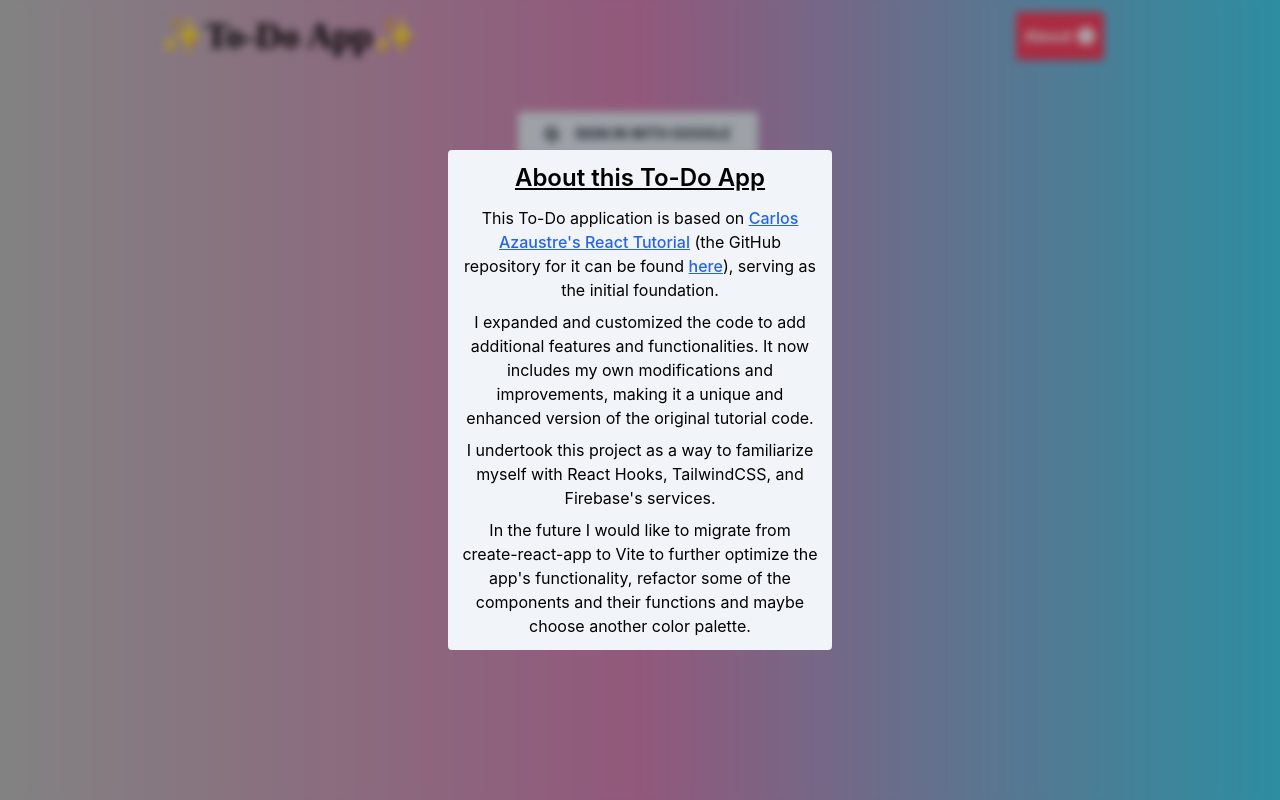
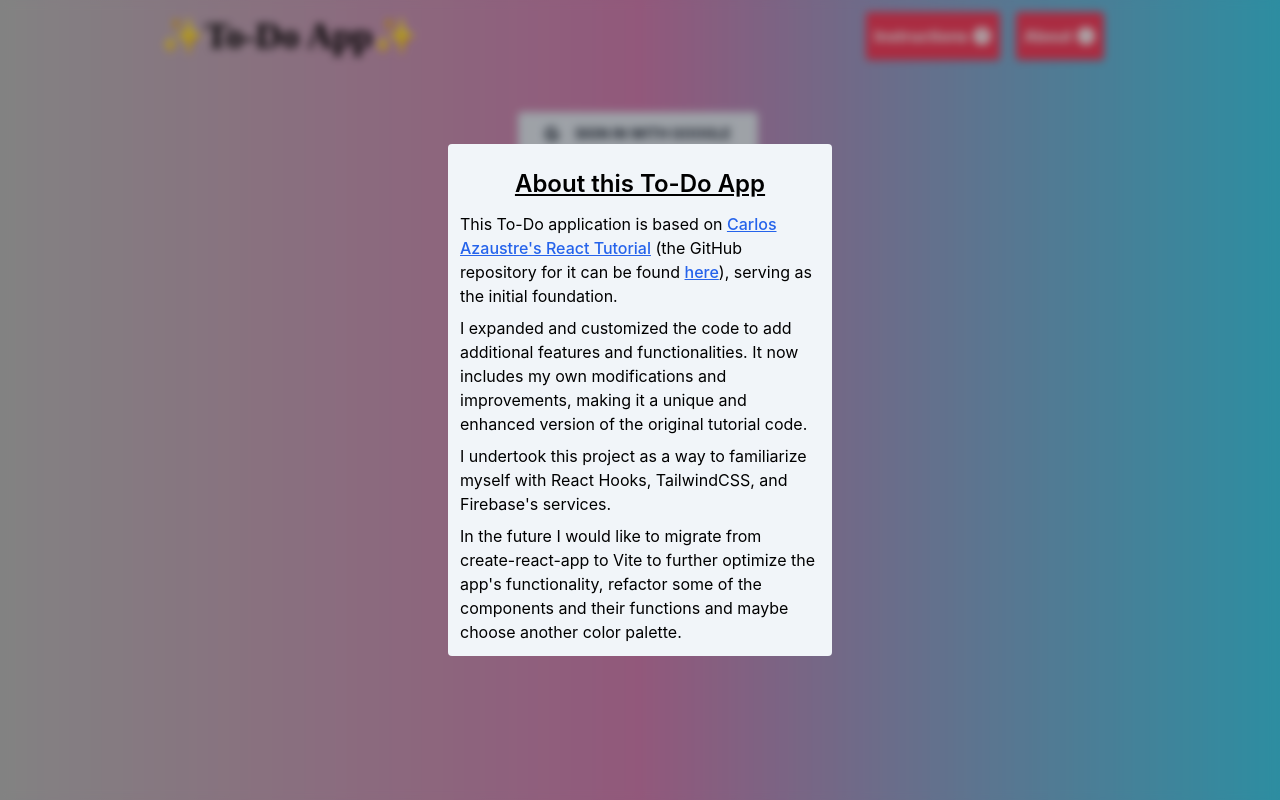
Before and after one commit to fanpug/react-todo-app, a React (Create React App) app: page / in a window 1280 px wide. Both pictures are taken after a click on the button "About". Built offline with nearby package versions, Linux system fonts and the light colour scheme; no server answers.

Commit message:
Create instructions modal and add it to navbar, change index description

```diff
--- a/public/index.html
+++ b/public/index.html
@@ -7,7 +7,7 @@
     <meta name="theme-color" content="#000000" />
     <meta
       name="description"
-      content="To-do app created using create-react-app"
+      content="To-Do app made by Humberto Navarro"
     />
     <!--
       manifest.json provides metadata used when your web app is installed on a
--- a/src/components/AboutModal.jsx
+++ b/src/components/AboutModal.jsx
@@ -19,7 +19,7 @@ export default function AboutModal() {
 
   return (
     <>
-        <button onClick={toggleModal} className='mt-1 w-full block px-2 py-3 font-bold text-slate-50 rounded sm:shadow hover:shadow-md bg-rose-500 hover:bg-fuchsia-600 active:bg-fuchsia-700 hover:text-white sm:mt-0 sm:mx-4 ease-linear transition-all duration-150'>About<AiFillInfoCircle className='inline ml-1 -translate-y-0.5 h-5 w-5' /></button>
+        <button onClick={toggleModal} className='mt-1 w-full block px-2 py-3 font-bold text-slate-50 rounded sm:shadow hover:shadow-md bg-rose-500 hover:bg-fuchsia-600 active:bg-fuchsia-700 hover:text-white sm:w-fit sm:mt-0 sm:mx-4 ease-linear transition-all duration-150'>About<AiFillInfoCircle className='inline ml-1 -translate-y-0.5 h-5 w-5' /></button>
 
       {!showModal ?
         null
@@ -27,8 +27,8 @@ export default function AboutModal() {
       :
 
         <div id='container' onClick={handleOnClose} className='fixed inset-0 flex justify-center items-center bg-black bg-opacity-30 backdrop-blur-sm z-50'>
-          <div className='bg-slate-100 p-3 rounded max-w-sm'>
-            <h2 className='font-semibold text-2xl underline mb-3'>About this To-Do App</h2>
+          <div className='bg-slate-100 p-3 rounded max-w-sm text-left'>
+            <h2 className='font-semibold text-2xl underline my-3 text-center'>About this To-Do App</h2>
             <p>
               This To-Do application is based on <a className='font-medium text-blue-600 underline hover:no-underline' href='https://youtu.be/EMk6nom1aS4' target='_blank' rel="noreferrer">Carlos Azaustre's React Tutorial</a> (the GitHub repository for it can be found <a className='font-medium text-blue-600 underline hover:no-underline' href='https://github.com/carlosazaustre/react-30-minutes' target='_blank' rel="noreferrer">here</a>), serving as the initial foundation.
             </p>
--- /dev/null
+++ b/src/components/InstructionsModal.jsx
@@ -0,0 +1,51 @@
+import React, {useState} from 'react';
+
+import { AiFillQuestionCircle } from 'react-icons/ai';
+
+export default function AboutModal() {
+  //create the variable that will track the state of the modal
+  const [showModal, setShowModal] = useState(false);
+
+  const toggleModal = () => {
+    setShowModal(!showModal);
+  };
+
+  //only close the modal if the user clicks on the container
+  const handleOnClose = (e) => {
+    if (e.target.id === "container") {
+      toggleModal();
+    }
+  }
+
+  return (
+    <>
+        <button onClick={toggleModal} className='mt-1 w-full block px-2 py-3 font-bold text-slate-50 rounded sm:shadow hover:shadow-md bg-rose-500 hover:bg-fuchsia-600 active:bg-fuchsia-700 hover:text-white sm:w-fit sm:mt-0 ease-linear transition-all duration-150'>Instructions<AiFillQuestionCircle className='inline ml-1 -translate-y-0.5 h-5 w-5' /></button>
+
+      {!showModal ?
+        null
+
+      :
+
+        <div id='container' onClick={handleOnClose} className='fixed inset-0 flex justify-center items-center bg-black bg-opacity-30 backdrop-blur-sm z-50'>
+          <div className='bg-slate-100 p-3 rounded max-w-sm text-left'>
+            <h2 className='font-bold text-3xl underline mb-3 text-center'>Instructions</h2>
+            <ul>
+              <li className='mb-1'>
+                ➕ - Add a to-do
+              </li>
+              <li className='mb-1'>
+                🗑️ - Delete all completed to-do's
+              </li>
+              <li className='mb-1'>
+                ✏️ - Edit a specific to-do
+              </li>
+              <li className='mb-1'>
+                ❌ - Delete a specific to-do
+              </li>
+            </ul>
+          </div>
+        </div>
+      }
+    </>
+  )
+}
--- a/src/components/Navbar.jsx
+++ b/src/components/Navbar.jsx
@@ -1,5 +1,6 @@
 import React, { useEffect, useState } from 'react';
 import AboutModal from "./AboutModal";
+import InstructionsModal from "./InstructionsModal";
 import DropdownMenu from './DropdownMenu';
 
 import { IoLogOut } from 'react-icons/io5';
@@ -55,7 +56,8 @@ export default function Navbar({currentUser, state, handleLogout}) {
           null
         }
 
-        {/*Button shows on mobile and desktop*/}
+        {/*Buttons shows on mobile and desktop*/}
+        <InstructionsModal />
         <AboutModal />
 
         {/*Button only shows on desktop and if user is logged in*/}
```
